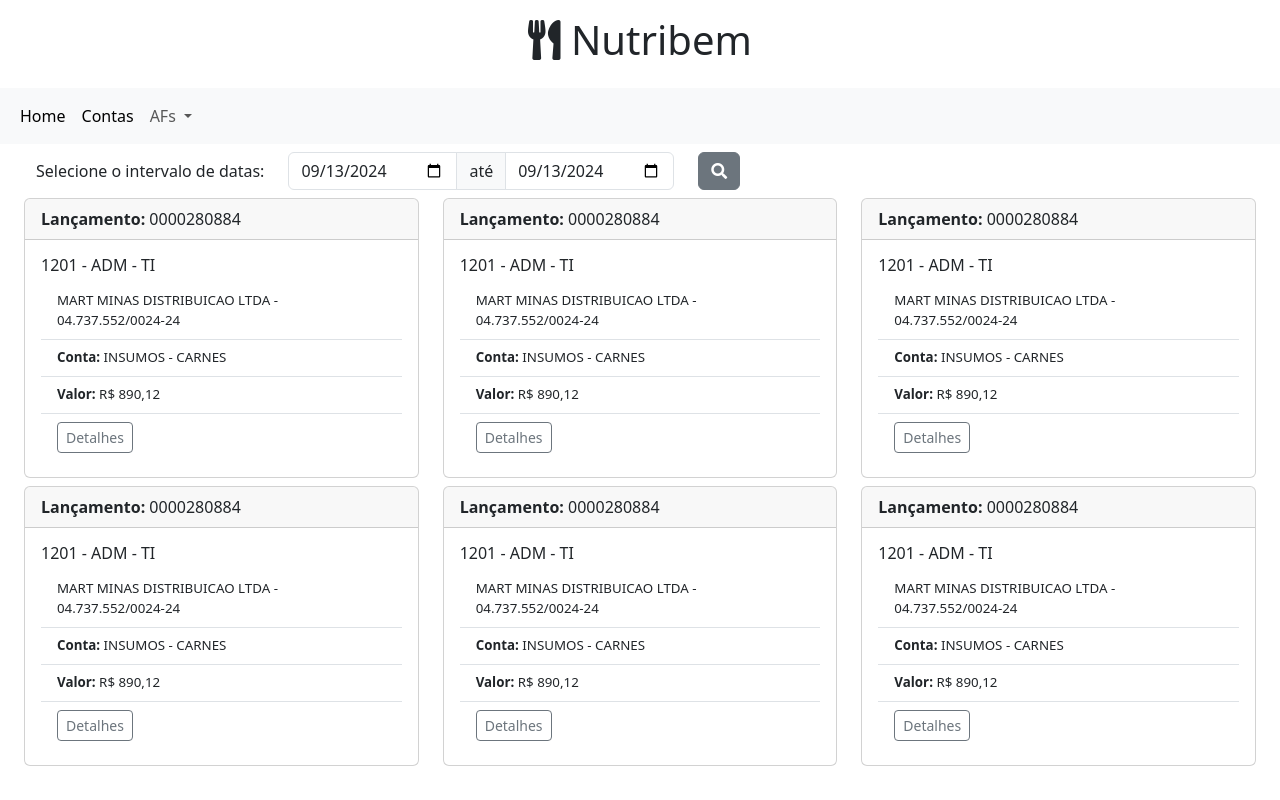
After one commit to cleitonteixeira/monitoramento, a Django app: page /invoices/ in a window 1280 px wide. The commit adds this page. Run offline with Django 5.2, Linux system fonts and the light colour scheme.

Commit message:
Melhoria na visualização de contas.

```diff
--- a/base_static/global/css/global-css.css
+++ b/base_static/global/css/global-css.css
@@ -2,3 +2,6 @@
     padding: 0;
     margin: 0;
 }
+.invoice{
+    font-size: smaller;
+}
--- /dev/null
+++ b/billings/templates/pages/invoices.html
@@ -0,0 +1,88 @@
+{% extends "global/base.html" %}
+{% block title %}Home | {% endblock title %}
+{% block content %}
+{% include "partials/menu.html" %}
+
+<div class="container-fluid">
+    <div class="row">
+        <div class="col">
+            <form class="row row-cols-lg-auto align-items-center mt-2">
+                <div class="col-12 ms-4">
+                    Selecione o intervalo de datas:
+                </div>
+                <div class="col-12">
+                    <div class="input-group">
+                        <input type="date" value="{{ data|date:"Y-m-d" }}" class="form-control" id="iDate" title="Data Inicial">
+                        <div class="input-group-text">até</div>
+                        <input type="date" value="{{ data|date:"Y-m-d" }}" class="form-control" id="fDate" title="Data Final" oninput="validarData()">
+                    </div>
+                </div>
+                <div class="col-12">
+                    <button type="submit" id="btn-search" class="btn btn-secondary"><i class="fas fa-search"></i></button>
+                </div>
+                <div class="col-12">
+                    <p id="mensagem-erro" class="m-auto" style="color: red; display: none;">A segunda data deve ser maior que a primeira!</p>
+                </div>
+            </form>
+            {% comment %} <div class="table-responsive mt-1">
+                <table class="table table-striped table-bordered">
+                    <thead>
+                        <tr>
+                            <th class="text-center bg-dark text-white" colspan="5">Vencimentos dia: {{ data|date:"d/m/Y" }}</th>
+                        </tr>
+                        <tr class="">
+                            <th scope="col" class="bg-secondary text-white">Nº Lançamento</th>
+                            <th scope="col" class="bg-secondary text-white">Centro de Custo</th>
+                            <th scope="col" class="bg-secondary text-white">Fornecedor</th>
+                            <th scope="col" class="bg-secondary text-white">Tipo</th>
+                            <th scope="col" class="bg-secondary text-white">Valor</th>
+                        </tr>
+                    </thead>
+                    <tbody>
+                        <tr class="">
+                            <td>0000001943</td>
+                            <td>1201 - ADM - TI</td>
+                            <td>Ultraloc - 16.560.908/0001-40</td>
+                            <td>Locação de Equipamentos</td>
+                            <td>R$ 415,00</td>
+                        </tr>
+                    </tbody>
+                </table>
+            </div> {% endcomment %}
+            <div class="container-fluid">
+                <div class="row">
+                    <div class="col-4 mt-2">{% include "partials/invoice.html" %}</div>
+                    <div class="col-4 mt-2">{% include "partials/invoice.html" %}</div>
+                    <div class="col-4 mt-2">{% include "partials/invoice.html" %}</div>
+                    <div class="col-4 mt-2">{% include "partials/invoice.html" %}</div>
+                    <div class="col-4 mt-2">{% include "partials/invoice.html" %}</div>
+                    <div class="col-4 mt-2">{% include "partials/invoice.html" %}</div>
+                </div>
+            </div>
+
+
+        </div>
+    </div>
+</div>
+<script>
+    function validarData() {
+        const data1 = document.getElementById("iDate").value;
+        const data2 = document.getElementById("fDate").value;
+        const mensagemErro = document.getElementById("mensagem-erro");
+        const btn = document.getElementById("btn-search");
+
+        if (data1 && data2) {  // Verifica se ambas as datas estão preenchidas
+            const dataAnterior = new Date(data1);
+            const dataPosterior = new Date(data2);
+
+            if (dataPosterior <= dataAnterior) {
+                mensagemErro.style.display = "block"; // Mostra a mensagem de erro
+                btn.classList.add("disabled");
+            } else {
+                mensagemErro.style.display = "none";  // Esconde a mensagem de erro
+                btn.classList.remove("disabled");
+            }
+        }
+    }
+</script>
+{% endblock content %}
--- /dev/null
+++ b/billings/templates/partials/invoice.html
@@ -0,0 +1,21 @@
+<div class="card m-auto">
+    <div class="card-header">
+        <strong>Lançamento:</strong> 0000280884
+    </div>
+    <div class="card-body">
+        <h6 class="card-title">1201 - ADM - TI</h6>
+        <div class="card-text">
+            <ul class="list-group list-group-flush invoice">
+                <li class="list-group-item">MART MINAS DISTRIBUICAO LTDA - 04.737.552/0024-24</li>
+                <li class="list-group-item"><strong>Conta:</strong> INSUMOS - CARNES</li>
+                <li class="list-group-item"><strong>Valor:</strong> R$ 890,12</li>
+                <li class="list-group-item"><a href="{% url "invoice" id_entry %}" class="btn btn-sm btn-outline-secondary">Detalhes</a></li>
+            </ul>
+        </div>
+
+        {% comment %} <p class="card-text">Fornecedor: MART MINAS DISTRIBUICAO LTDA - 04.737.552/0024-24</p>
+        <p class="card-text">Conta: INSUMOS - CARNES</p>
+        <p class="card-text">Valor: R$ 890,12</p> {% endcomment %}
+
+    </div>
+</div>
--- a/billings/templates/partials/menu.html
+++ b/billings/templates/partials/menu.html
@@ -14,11 +14,11 @@
             <div class="collapse navbar-collapse" id="navbarSupportedContent">
                 <ul class="navbar-nav me-auto mb-2 mb-lg-0">
                     <li class="nav-item">
-                    <a class="nav-link active" aria-current="page" href="#">Home</a>
-                    </li>{% comment %}
+                        <a class="nav-link active" aria-current="page" href="{% url "index" %}">Home</a>
+                    </li>
                     <li class="nav-item">
-                    <a class="nav-link" href="#">AF's</a>
-                    </li> {% endcomment %}
+                        <a class="nav-link active" aria-current="page" href="{% url "invoices" %}">Contas</a>
+                    </li>
                     <li class="nav-item dropdown">
                         <a class="nav-link dropdown-toggle" href="#" id="navbarDropdown" role="button" data-bs-toggle="dropdown" aria-expanded="false">
                             AFs
--- a/billings/urls.py
+++ b/billings/urls.py
@@ -3,6 +3,7 @@ from . import views
 
 urlpatterns = [
 
-    path('', views.home),
-    path('invoice/<int:id>',views.invoice)
+    path('', views.home, name="index"),
+    path('invoices/',views.invoices, name="invoices"),
+    path('invoice/<int:id>',views.invoice, name="invoice")
 ]
--- a/billings/views.py
+++ b/billings/views.py
@@ -4,15 +4,16 @@ from datetime import datetime
 # Create your views here.
 
 def home (request):
-    bdata = datetime.now()
-    data = bdata.strftime("%Y-%m-%d")
-    fdata = bdata.strftime("%d/%m/%Y")
-    return render(request, 'pages/home.html', context={
+    return render(request, 'pages/home.html')
+
+def invoices (request):
+    data = datetime.now()
+    return render(request, 'pages/invoices.html', context={
         'name': 'Cleiton Santos',
         'company':'Nutribem Refeicoes LTDA',
-        'date':data,
-        'fdata':fdata
+        'data':data,
+        'id_entry': '0000280884'
     })
 
-def invoice (request):
+def invoice (request, id):
     return render(request, 'pages/invoice.html')
```
Also changed, not shown: SQL/Sql Contas.sql (added, +9 -0 lines), billings/templates/pages/home.html (+0 -40 lines).
